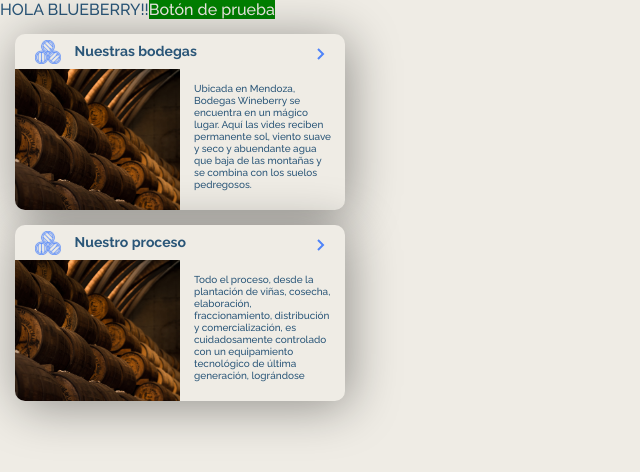
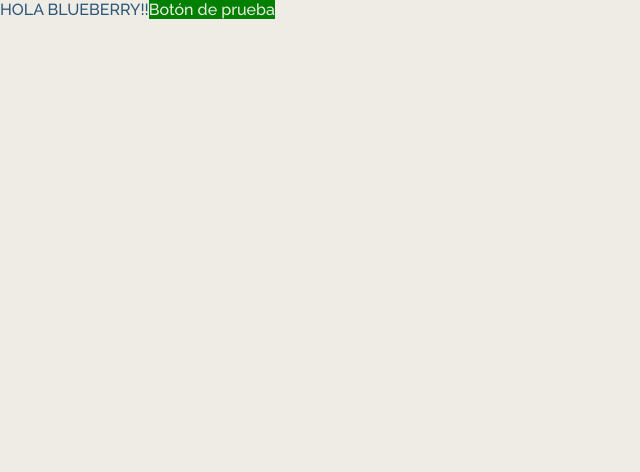
Before and after one commit to frontendcafe/cmyk-blueberry, a React (Create React App) app: page / in a window 1280 px wide. Shown: the top 472 px of the page, without its empty margins (0-640 px from the left). Built offline with nearby package versions, Linux system fonts and the light colour scheme.

Commit message:
Actualiza app.js

```diff
--- a/src/App.js
+++ b/src/App.js
@@ -1,8 +1,4 @@
 import Button from './components/Button'
-import CardMobile from './components/Cards-mobile/index';
-import { cards } from './components/Cards-mobile/data';
-import logo from './assets/logo_barril.svg';
-import img from './assets/barriles.png';
 
 function App() {
   return (
@@ -10,10 +6,6 @@ function App() {
       HOLA BLUEBERRY!!
 
       <Button />
-
-      {cards.map((card) => {
-        return <CardMobile title={card.title} description={card.description} img={img} logo={logo} />
-      })}
     </div>
   );
 }
```
